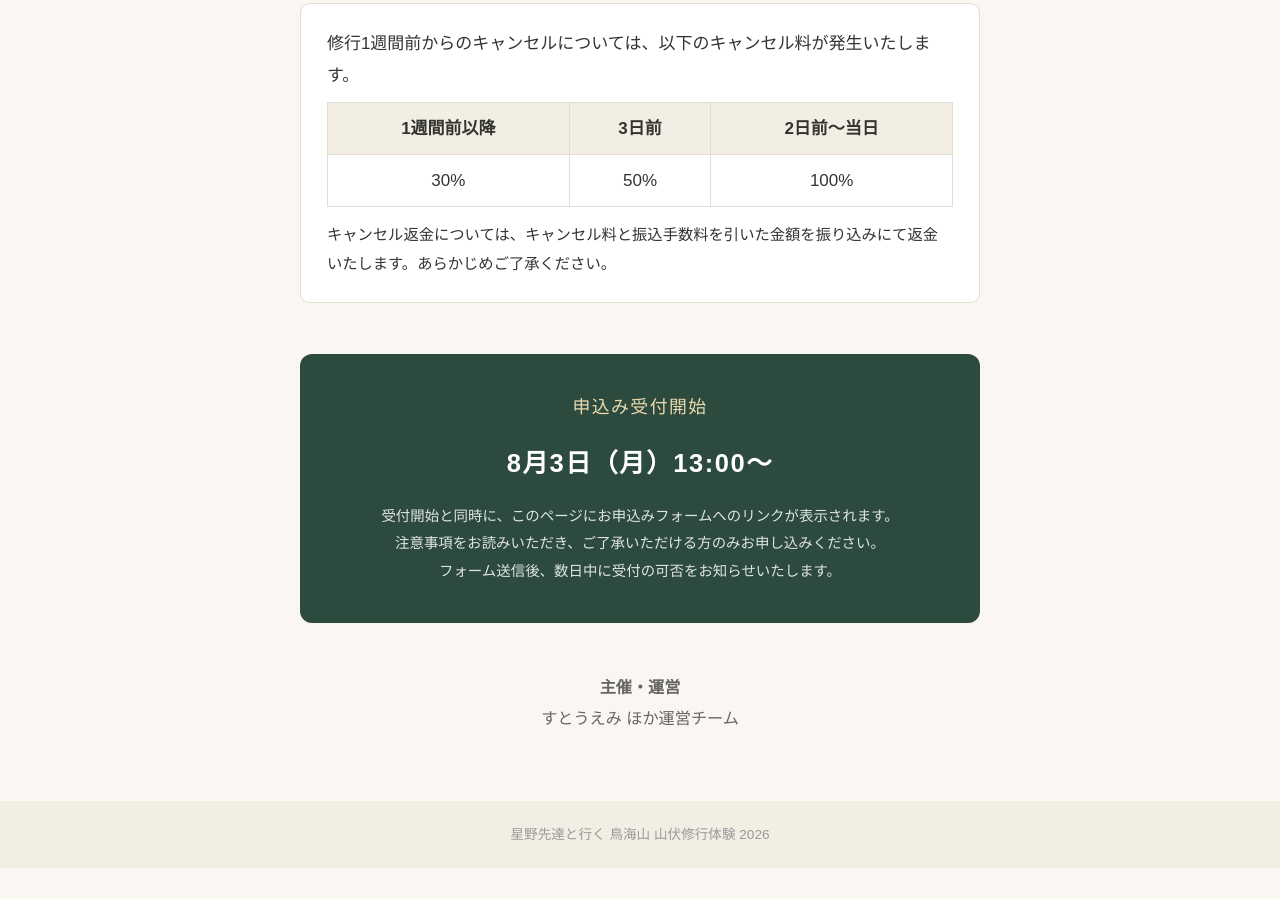
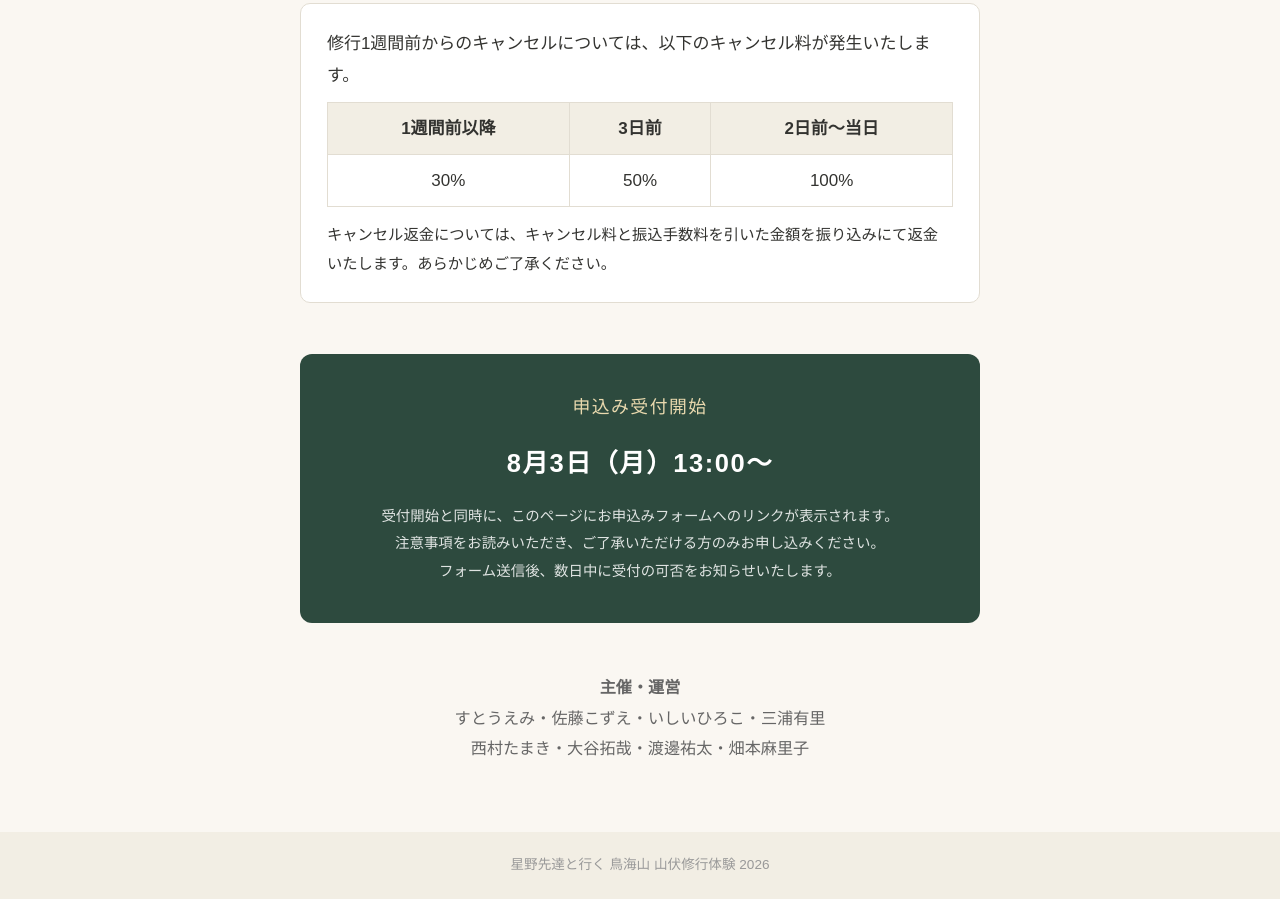
Before and after one commit to puriume-maker/chokai2026, a plain HTML site: page index.html in a window 1280 px wide. Shown: the part 3766-4665 px from the top of the page. Before the commit the page ends 4634 px from the top, so only its background shows below. Drawn offline with Linux system fonts and the light colour scheme.

Commit message:
運営チーム8人連名を掲載（スタッフ確認は実物ページで）
Co-Authored-By: Claude Fable 5 <noreply@anthropic.com>
Claude-Session: https://claude.ai/code/session_01C7K7HzJjpvHmsv6NFgwA42

```diff
--- a/index.html
+++ b/index.html
@@ -288,9 +288,8 @@
 
 <div class="organizer">
   <strong>主催・運営</strong><br>
-  すとうえみ ほか運営チーム
-  <!-- スタッフ全員の掲載了承が取れたら8人連名に差し替え：
-  すとうえみ・佐藤こずえ・いしいひろこ・三浦有里・西村たまき・大谷拓哉・渡邊祐太・畑本麻里子 -->
+  すとうえみ・佐藤こずえ・いしいひろこ・三浦有里<br>
+  西村たまき・大谷拓哉・渡邊祐太・畑本麻里子
 </div>
 
 </main>
```
